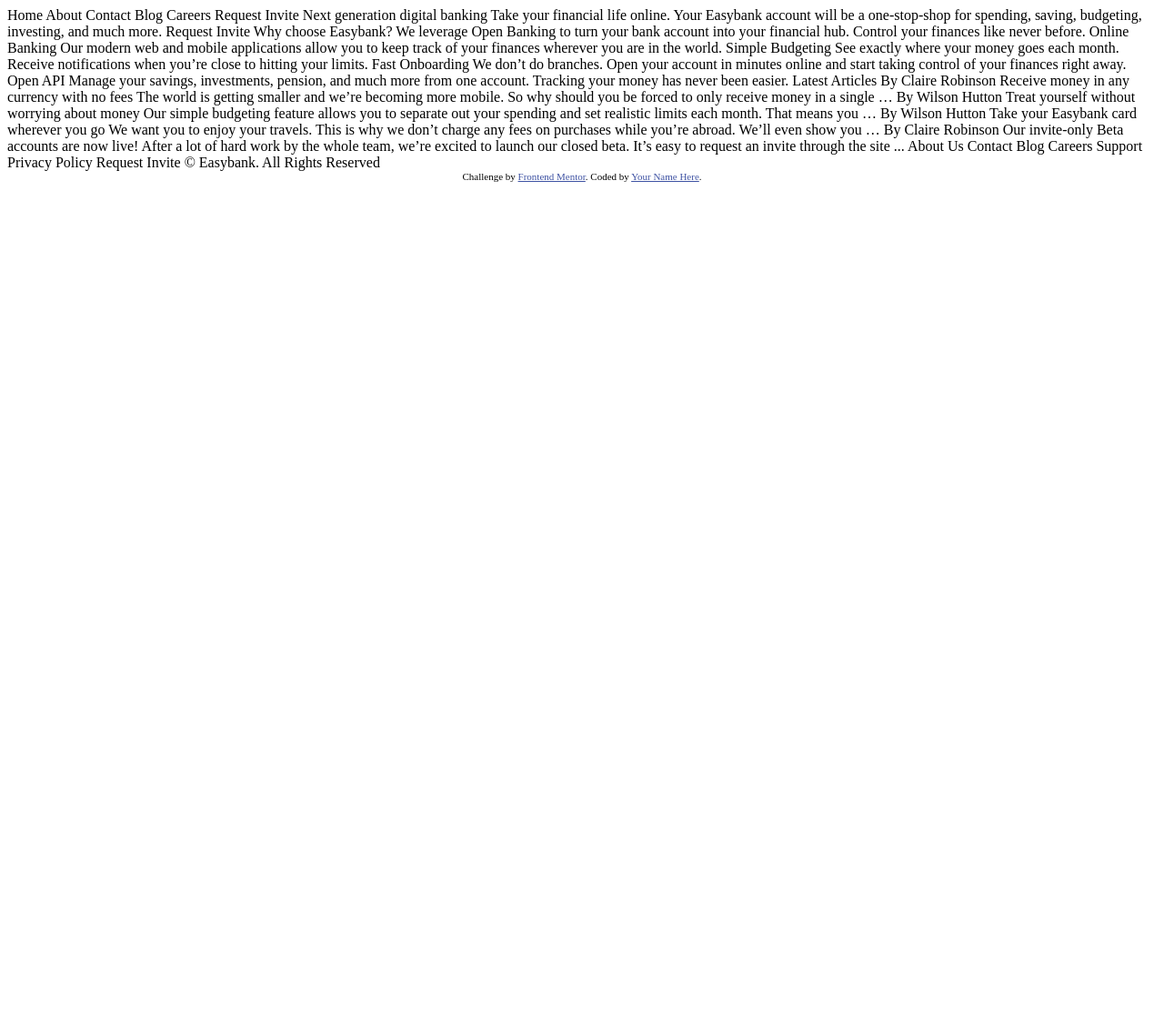
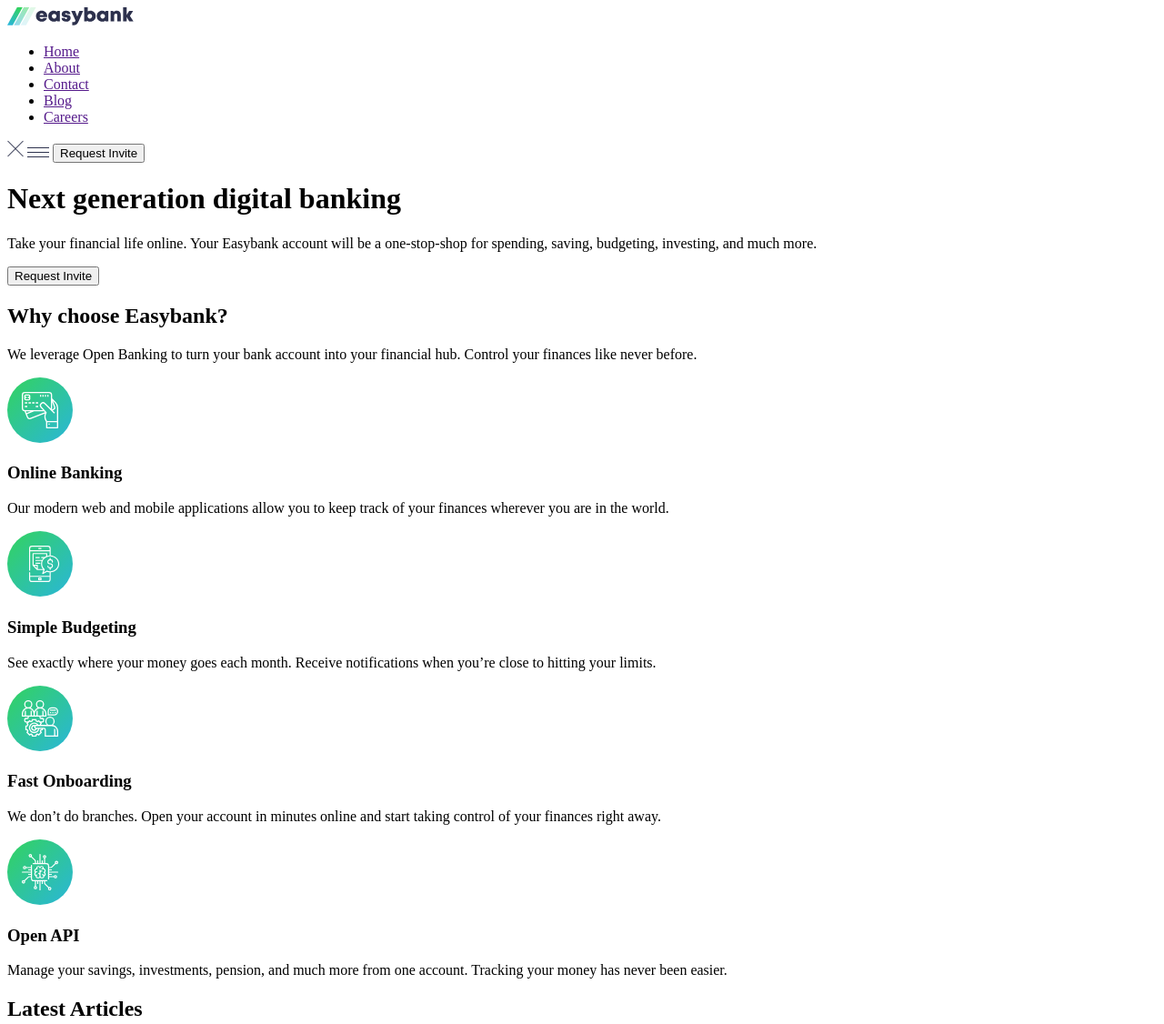
Before and after one commit to MohamedAmin324/Easybank-landing-page, a plain HTML site: page index.html in a window 1280 px wide. Shown: the top 1126 px of the page at 91% size. Before the commit the page ends 800 px from the top, so only its background shows below. Drawn offline with Linux system fonts and the light colour scheme.

Commit message:
Add HTML markup

```diff
--- a/index.html
+++ b/index.html
@@ -11,87 +11,131 @@
   </style>
 </head>
 <body>
+<nav>
+  <img src="images/logo.svg" alt="" class="bank-logo">
+  <ul class="navigation-menu">
+    <li class="naviagtion-menu__option"><a href="" class="navigation-menu__link">Home</a></li>
+    <li class="naviagtion-menu__option"><a href="" class="navigation-menu__link">About</a></li>
+    <li class="naviagtion-menu__option"><a href="" class="navigation-menu__link">Contact</a></li>
+    <li class="naviagtion-menu__option"><a href="" class="navigation-menu__link">Blog</a></li>
+    <li class="naviagtion-menu__option"><a href="" class="navigation-menu__link">Careers</a></li>
+  </ul>
+  <img src="images/icon-close.svg" alt="" class="close-btn">
+  <img src="images/icon-hamburger.svg" alt="" class="open-menu-btn">
+  <button class="invite-btn">Request Invite</button>
+</nav>
 
-  Home
-  About
-  Contact
-  Blog
-  Careers
+<main>
+  <header>
+    <h1 class="header__title">Next generation digital banking</h1>
+    <p class="header__text">
+      Take your financial life online. Your Easybank account will be a one-stop-shop
+      for spending, saving, budgeting, investing, and much more.
+    </p>
+    <!-- The button class doe not follow BEM conventions because it is used multiple time, not only in the header -->
+    <button class="invite-btn">Request Invite</button>
+  </header>
 
-  Request Invite
+  <section class="why-us">
+    <h2 class="why-us__title">Why choose Easybank?</h2>
+    <p class="why-us__text">We leverage Open Banking to turn your bank account into your financial hub. Control
+      your finances like never before.</p>
+  </section>
+
+  <section class="services">
+    <article class="service">
+      <img src="images/icon-online.svg" alt="" class="service__img">
+      <h3 class="service__title">Online Banking</h3>
+      <p class="service__description">Our modern web and mobile applications allow you to keep track of your finances
+        wherever you are in the world.</p>
+    </article>
+    <article class="service">
+      <img src="images/icon-budgeting.svg" alt="" class="service__img">
+      <h3 class="service__title">Simple Budgeting</h3>
+      <p class="service__description">See exactly where your money goes each month. Receive notifications when you’re
+        close to hitting your limits.</p>
+    </article>
+    <article class="service">
+      <img src="images/icon-onboarding.svg" alt="" class="service__img">
+      <h3 class="service__title">Fast Onboarding</h3>
+      <p class="service__description">We don’t do branches. Open your account in minutes online and start taking control
+        of your finances right away.</p>
+    </article>
+    <article class="service">
+      <img src="images/icon-api.svg" alt="" class="service__img">
+      <h3 class="service__title">Open API</h3>
+      <p class="service__description">Manage your savings, investments, pension, and much more from one account. Tracking
+        your money has never been easier.</p>
+    </article>
+  </section>
 
 
+  <section class="articles">
+    <h2 class="articles__main-title">Latest Articles</h2>
+    <article class="article">
+      <figure>
+        <img src="images/image-currency.jpg" alt="" class="figure-image">
+        <figcaption>By Claire Robinson</figcaption>
+      </figure>
+      <h4 class="article__title">Receive money in any currency with no fees</h4>
+      <p class="article__content">
+        The world is getting smaller and we’re becoming more mobile. So why should you be
+        forced to only receive money in a single …</p>
+    </article>
+    <article class="article">
+      <figure>
+        <img src="images/image-restaurant.jpg" alt="" class="figure-image">
+        <figcaption>By Wilson Hutton</figcaption>
+      </figure>
+      <h4 class="article__title">Treat yourself without worrying about money</h4>
+      <p class="article__content">Our simple budgeting feature allows you to separate out your spending and set
+        realistic limits each month. That means you …</p>
+    </article>
+    <article class="article">
+      <figure>
+        <img src="images/image-plane.jpg" alt="" class="figure-image">
+        <figcaption>By Wilson Hutton</figcaption>
+      </figure>
+      <h4 class="article__title">Take your Easybank card wherever you go</h4>
+      <p class="article__content">We want you to enjoy your travels. This is why we don’t charge any fees on purchases
+        while you’re abroad. We’ll even show you …</p>
+    </article>
+    <article class="article">
+      <figure>
+        <img src="images/image-confetti.jpg" alt="" class="figure-image">
+        <figcaption>By Claire Robinson</figcaption>
+      </figure>
+      <h4 class="article__title">Our invite-only Beta accounts are now live!</h4>
+      <p class="article__content">After a lot of hard work by the whole team, we’re excited to launch our closed beta.
+        It’s easy to request an invite through the site ...</p>
+    </article>
+  </section>
+</main>
 
-  Next generation digital banking
-
-  Take your financial life online. Your Easybank account will be a one-stop-shop
-  for spending, saving, budgeting, investing, and much more.
-
-  Request Invite
-
-
-
-  Why choose Easybank?
-
-  We leverage Open Banking to turn your bank account into your financial hub. Control
-  your finances like never before.
-
-  Online Banking
-  Our modern web and mobile applications allow you to keep track of your finances
-  wherever you are in the world.
-
-  Simple Budgeting
-  See exactly where your money goes each month. Receive notifications when you’re
-  close to hitting your limits.
-
-  Fast Onboarding
-  We don’t do branches. Open your account in minutes online and start taking control
-  of your finances right away.
-
-  Open API
-  Manage your savings, investments, pension, and much more from one account. Tracking
-  your money has never been easier.
-
-
-
-  Latest Articles
-
-  By Claire Robinson
-  Receive money in any currency with no fees
-  The world is getting smaller and we’re becoming more mobile. So why should you be
-  forced to only receive money in a single …
-
-  By Wilson Hutton
-  Treat yourself without worrying about money
-  Our simple budgeting feature allows you to separate out your spending and set
-  realistic limits each month. That means you …
-
-  By Wilson Hutton
-  Take your Easybank card wherever you go
-  We want you to enjoy your travels. This is why we don’t charge any fees on purchases
-  while you’re abroad. We’ll even show you …
-
-  By Claire Robinson
-  Our invite-only Beta accounts are now live!
-  After a lot of hard work by the whole team, we’re excited to launch our closed beta.
-  It’s easy to request an invite through the site ...
-
-
-
-  About Us
-  Contact
-  Blog
-  Careers
-  Support
-  Privacy Policy
-
-  Request Invite
-
-  © Easybank. All Rights Reserved
+<footer>
+  <img src="images/logo.svg" alt="" class="bank-logo">
+  <div class="social-media-icons">
+        <a href="" class="social-media-icons__link"><img src="images/icon-facebook.svg" alt="" class="social-media-icons__item"></a>
+        <a href="" class="social-media-icons__link"><img src="images/icon-youtube.svg" alt="" class="social-media-icons__item"></a>
+        <a href="" class="social-media-icons__link"><img src="images/icon-twitter.svg" alt="" class="social-media-icons__item"></a>
+        <a href="" class="social-media-icons__link"><img src="images/icon-pinterest.svg" alt="" class="social-media-icons__item"></a>
+        <a href="" class="social-media-icons__link"><img src="images/icon-instagram.svg" alt="" class="social-media-icons__item"></a>
+  </div>
+  <ul class="links">
+    <li class="links__item"><a href="" class="link_tag">About Us</a></li>
+    <li class="links__item"><a href="" class="link_tag">Contact</a></li>
+    <li class="links__item"><a href="" class="link_tag">Blog</a></li>
+    <li class="links__item"><a href="" class="link_tag">Careers</a></li>
+    <li class="links__item"><a href="" class="link_tag">Support</a></li>
+    <li class="links__item"><a href="" class="link_tag">Privacy Policy</a></li>
+  </ul>
+  <button class="invite-btn">Request Invite</button>
+  <p class="footer__copy-right">© Easybank. All Rights Reserved</p>
 
   <div class="attribution">
     Challenge by <a href="https://www.frontendmentor.io?ref=challenge" target="_blank">Frontend Mentor</a>.
-    Coded by <a href="#">Your Name Here</a>.
+    Coded by <a href="https://github.com/MohamedAmin324" target="_blank">Mohamed Amine Basdouri</a>.
   </div>
+</footer>
 </body>
 </html>
```
